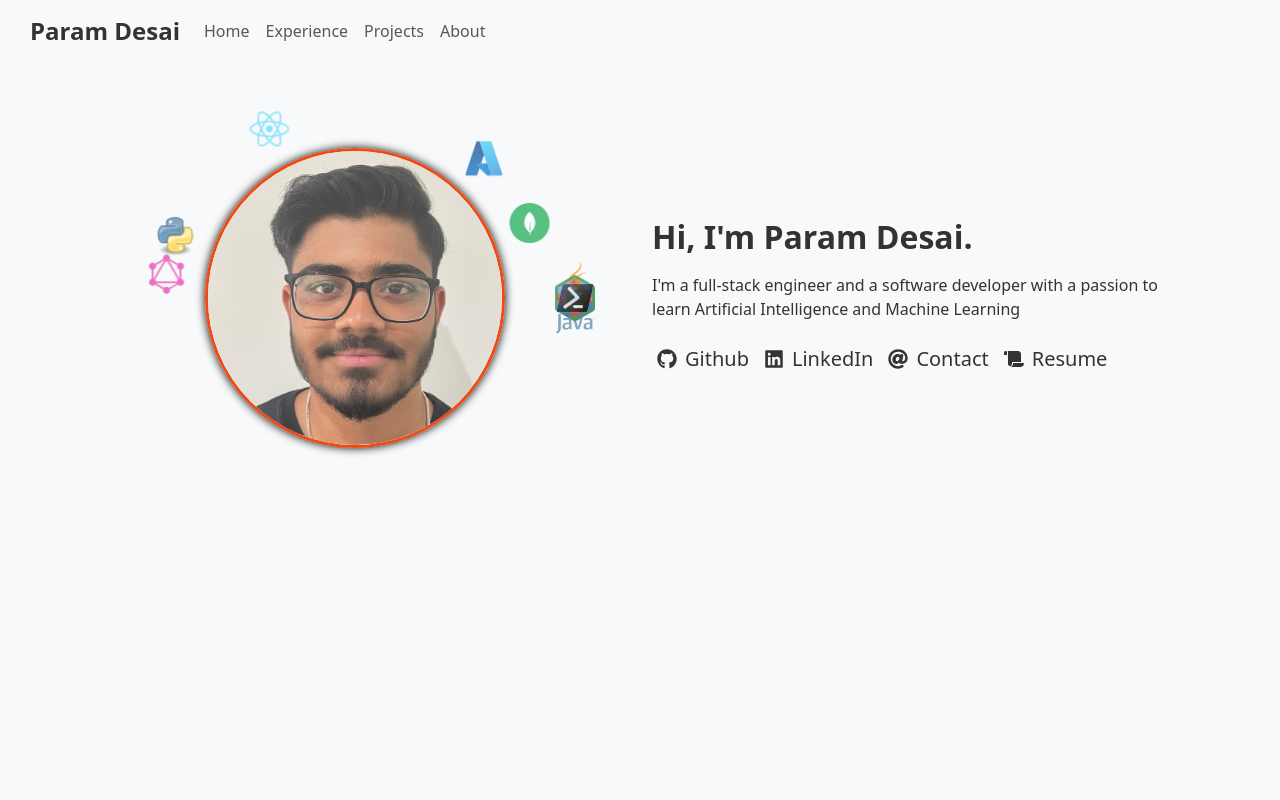
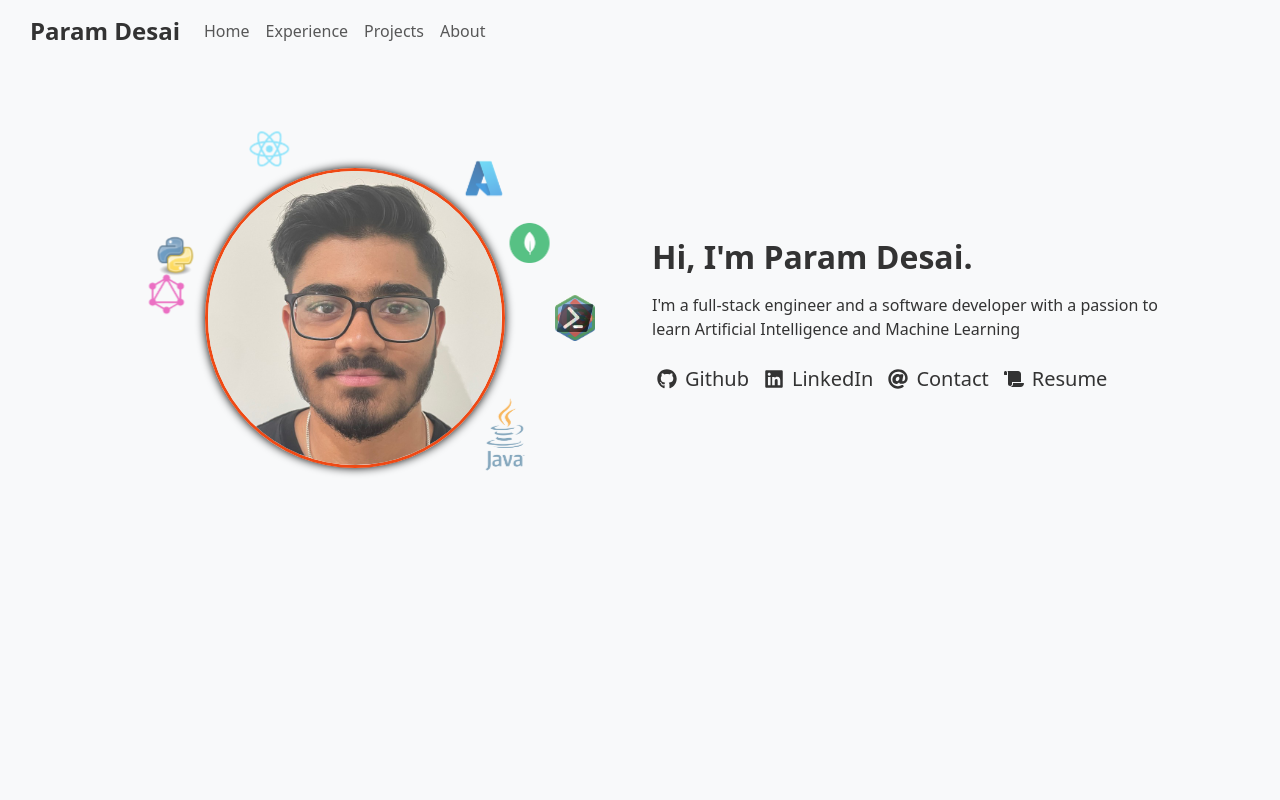
Before and after one commit to ParamDesai111/paramdesai111.github.io, a React (Create React App) app: page / in a window 1280 px wide. Shown: the top 800 px of the page. Built offline with nearby package versions, Linux system fonts and the light colour scheme.

Commit message:
Changes with formatting

```diff
--- a/src/styles/main.css
+++ b/src/styles/main.css
@@ -395,6 +395,7 @@ html {
 
 .col-md-6{
   z-index: 4;
+  margin-top: 20px;
 }
 
 .solar-system {
@@ -457,7 +458,7 @@ html {
 
 .orbit-7 {
   transform-origin: 20% -150px; /* Larger radius for the second orbit */
-  animation: rotate1 5.5s linear infinite;
+  animation: rotate 5.5s linear infinite;
 }
 
 .orbit-8 {
```
